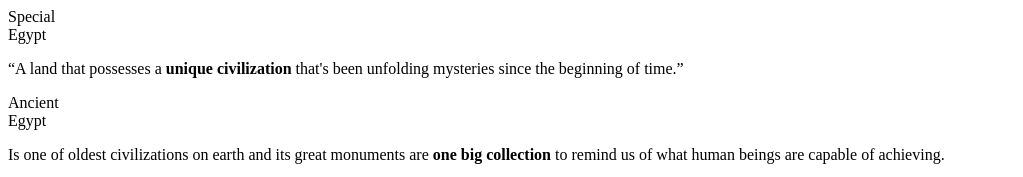
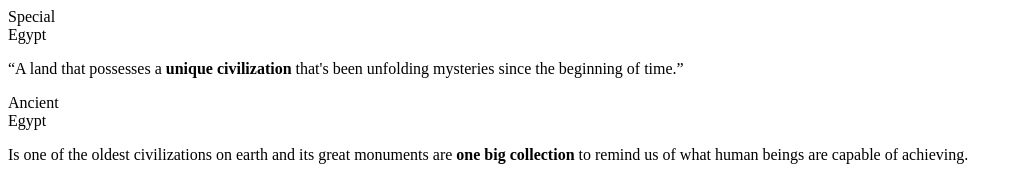
Before and after one commit to estebanmedina2020/egypt, a plain HTML site: page index.html in a window 1280 px wide. Shown: the top 177 px of the page, without its empty margins (0-1023 px from the left). Drawn offline with Linux system fonts and the light colour scheme.

Commit message:
changed a word in the explanation

```diff
--- a/index.html
+++ b/index.html
@@ -10,7 +10,7 @@
 <div class="container03">
         <div class="content03">
         <p class="headline01"><span class="special-headline">Ancient</span><br> Egypt</p>
-        <p>Is one of oldest civilizations on earth and its great monuments are <strong class="highlights">one big collection</strong> to remind us of what human beings are capable of achieving.</p>
+        <p>Is one of the oldest civilizations on earth and its great monuments are <strong class="highlights">one big collection</strong> to remind us of what human beings are capable of achieving.</p>
           <a href="https://en.wikipedia.org/wiki/Ancient_Egypt" target="blank" class="myButton">Learn More</a>
         </div>
         </div>
```
